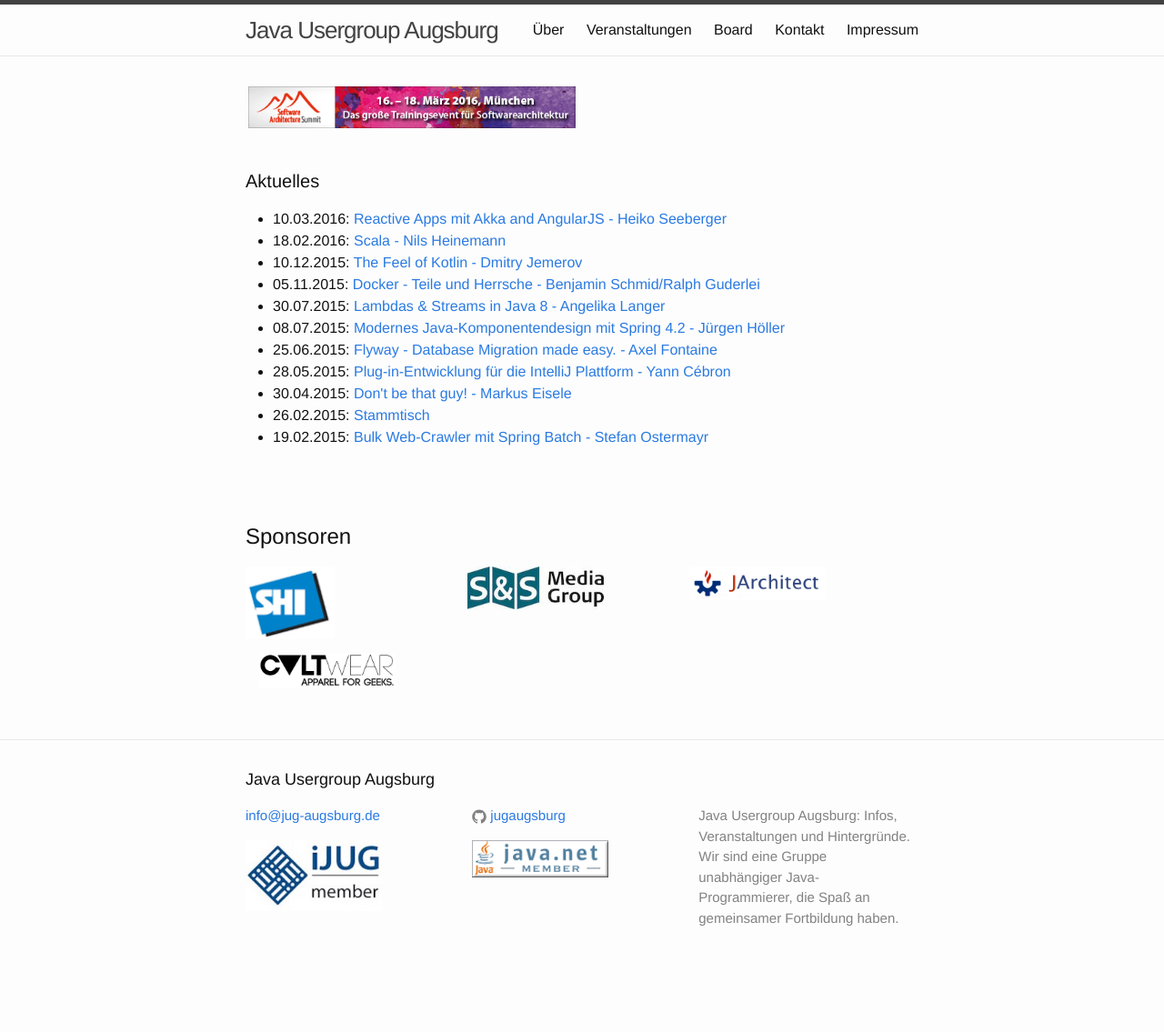
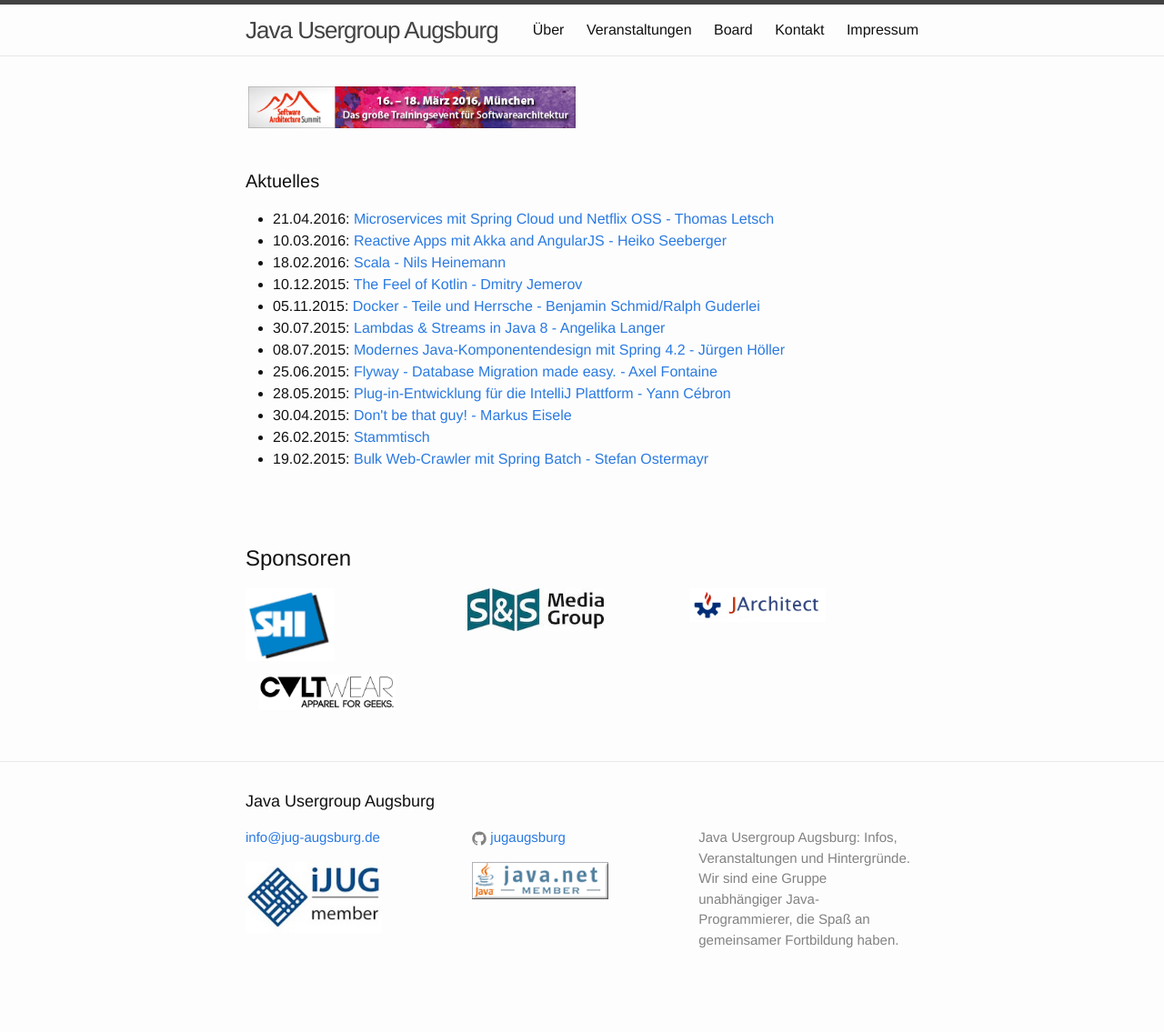
Before and after one commit to jugaugsburg/www.jug-augsburg.de, a Jekyll site: the page built from index.html, in a window 1280 px wide. Shown: the whole page at 91% size. Built offline with Jekyll 4.4.1, drawn with Linux system fonts in a browser that asks for light colours; before the commit the page ends 1111 px from its top, so only the background shows below that; some of the changed lines change nothing that is shown.

Commit message:
Vortrag Thomas Letsch

```diff
--- a/_data/events.yml
+++ b/_data/events.yml
@@ -1,3 +1,25 @@
+-
+  name: Microservices mit Spring Cloud und Netflix OSS
+  date: 21.04.2016
+  time: "19:00"
+  description: >
+   Microservices sind ein sehr interessanter Architekturstil wenn es um verteilte und hoch skalierbare Anwendungen geht.
+   Im Gegensatz zu sogenannten Monolithen wird hierbei die Anwendung in kleinere Einheiten (Microservice) zerlegt, die unabhängig voneinander entwickelt und deployed werden.
+   Jeder dieser Microservices soll dabei nur für eine bestimmmte abgegrenzte Aufgabe verantwortlich sein. Durch das Zusammenspiel von mehreren Microservices können aber auch komplexe Szenarien unterstützt werden.
+   Ein Vorreiter ist hier Netflix. Nicht nur, dass Netflix intern auf Microservices setzt, sie haben auch ihre Infrastrukturkomponenten als Open Source veröffentlicht.
+   Spring Cloud dient dazu als Integrationsmechanismus und Abstraktionsschicht.
+   Dieser Talk geht auf die grundlegenden Fragen ein: Was ist ein Microservice? Warum brauche ich Microservices? Wie baue ich mir Welche?
+  speaker:
+    name: Thomas Letsch
+    bio: >
+      Thomas Letsch ist seit über 15 Jahren in der IT Branche tätig. Zumeist als Freiberufler im Enterprise Applications Umfeld.
+      Momentan beschäft er sich intensiv mit modernen verteilten Anwendungen (Spring Cloud, Angular, Android Apps etc.).
+      Er bloggt unter http://www.thomas-letsch.de/blog/ und ist auch sonst über die üblichen Netzwerke zu erreichen.
+    image: /images/speaker/2016/thomas_letsch.jpg
+  address:
+    name: SHI GmbH & Co. KG
+    street: Curt-Frenzel-Str. 12
+    place: 86167 Augsburg
 -
   name: Reactive Apps mit Akka and AngularJS
   date: 10.03.2016
```
Also changed, not shown: images/speaker/2016/thomas_letsch.jpg (added).
